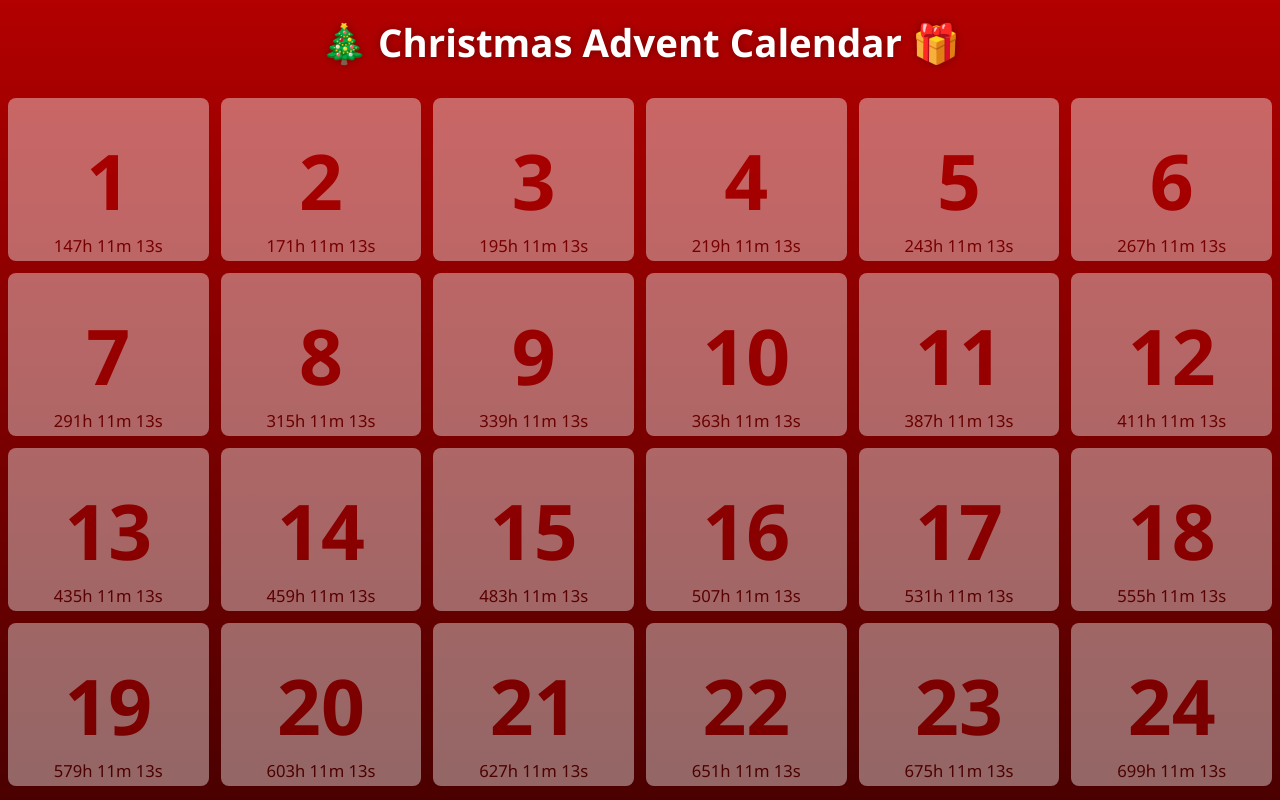
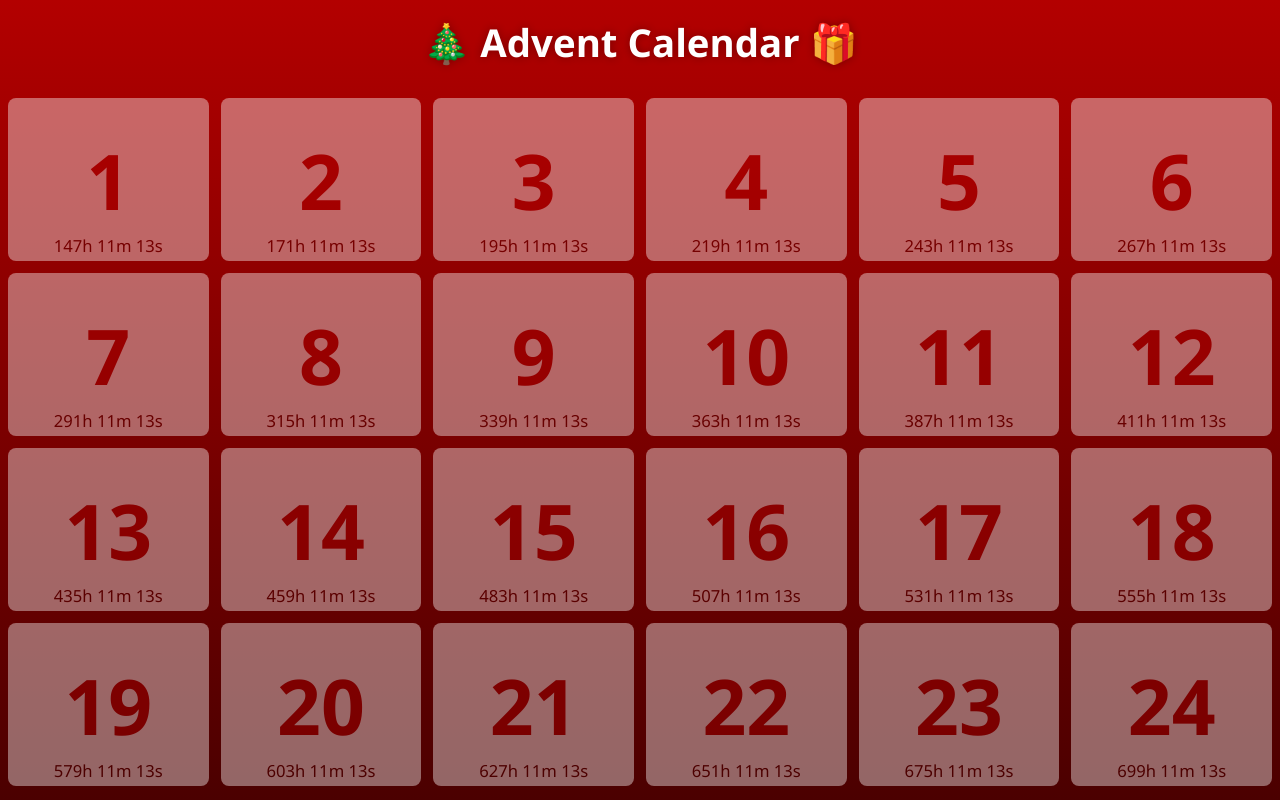
Before and after one commit to Alfi2a/adventcalender, a plain HTML site: page index.html in a window 1280 px wide. Drawn offline with Linux system fonts and the light colour scheme.

Commit message:
Update index.html

```diff
--- a/index.html
+++ b/index.html
@@ -8,7 +8,7 @@
 </head>
 <body>
   <header>
-    <h1>🎄 Christmas Advent Calendar 🎁</h1>
+    <h1>🎄 Advent Calendar 🎁</h1>
   </header>
 
   <main>
```
